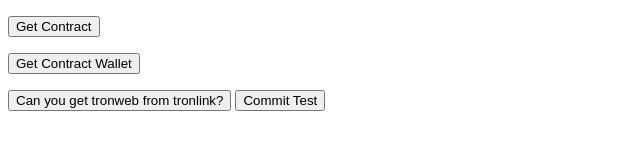
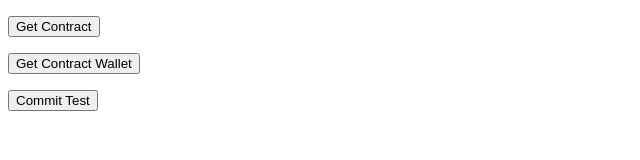
Before and after one commit to tronscdev/tronscdev.github.io, a plain HTML site: page index.html in a window 1280 px wide. Shown: the whole page, without its empty margins (0-640 px from the left). Drawn offline with Linux system fonts and the light colour scheme.

Commit message:
Update index.html

```diff
--- a/index.html
+++ b/index.html
@@ -12,14 +12,14 @@
         <p><button id='getContractWallet' onClick='getContractWallet()'>Get Contract Wallet</button></p>
     </div>
     <div id='infoBox' class='commitInfo'></div>
-    <button onclick="gettronweb()">Can you get tronweb from tronlink?</button>
+    <!--<button onclick="gettronweb()">Can you get tronweb from tronlink?</button>
     <script>
         function gettronweb(){
             if(window.tronWeb && window.tronWeb.defaultAddress.base58){
                 document.append("Yes, catch it:",window.tronWeb.defaultAddress.base58)
             }
         }
-    </script>
+    </script>-->
     <button onclick='commit()'>Commit Test</button>
 </body>
 </html>
```
